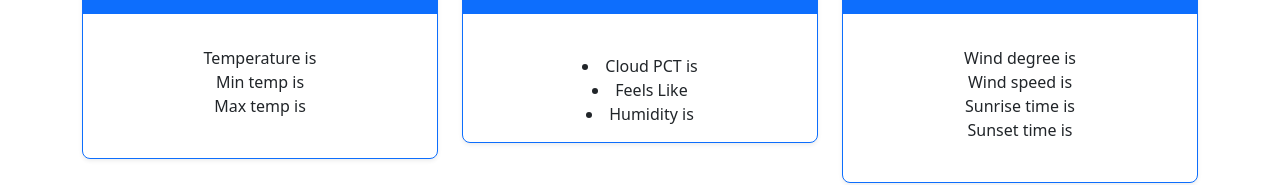
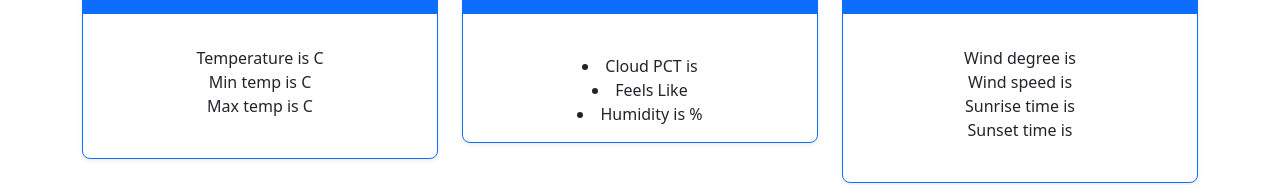
Before and after one commit to starboy0503/java_projects, a plain HTML site: page weather_app/index.html in a window 1280 px wide. Shown: the part 201-386 px from the top of the page. Drawn offline with nearby package versions, Linux system fonts and the light colour scheme; no server answers.

Commit message:
added minor change

```diff
--- a/weather_app/index.html
+++ b/weather_app/index.html
@@ -55,9 +55,9 @@
                   <div class="card-body">
 
                     <ul class="list-unstyled mt-3 mb-4">
-                      <li>Temperature is <span id="temp"></span></li>
-                      <li>Min temp is <span id="min_temp"></span></li>
-                      <li>Max temp is <span id="max_temp"></span></li>
+                      <li>Temperature is <span id="temp"> </span>C</li>
+                      <li>Min temp is <span id="min_temp"></span>C</li>
+                      <li>Max temp is <span id="max_temp"></span>C</li>
 
                     </ul>
 
@@ -74,7 +74,7 @@
                     </ul>
                     <li>Cloud PCT is <span id="cloud_pct"></span></li>
                     <li>Feels Like <span id="feels_like"></span></li>
-                    <li>Humidity is <span id="humidity"></span></li>
+                    <li>Humidity is <span id="humidity"></span>%</li>
                   </div>
                 </div>
               </div>
```
